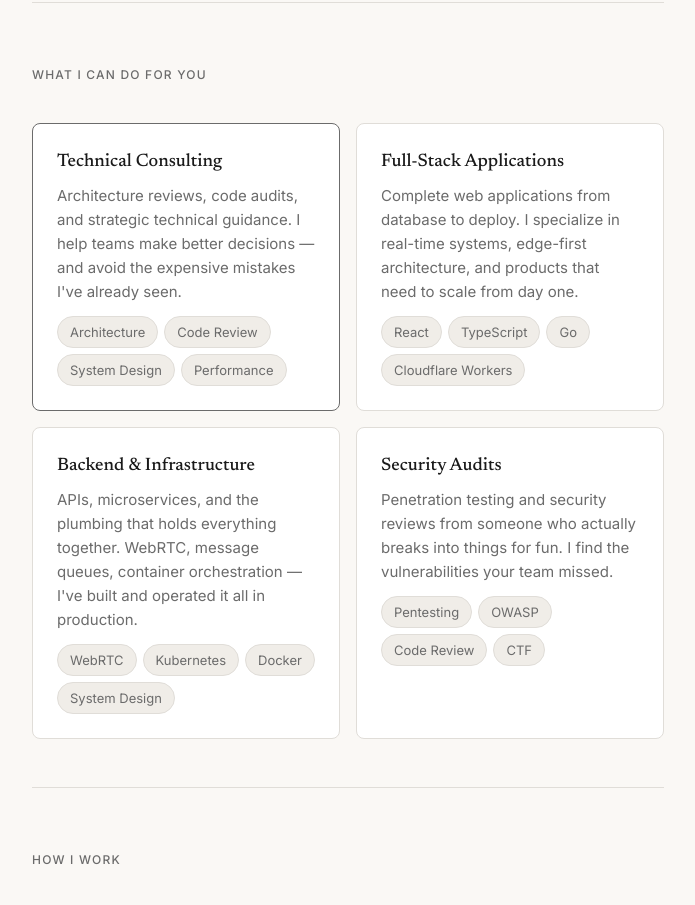
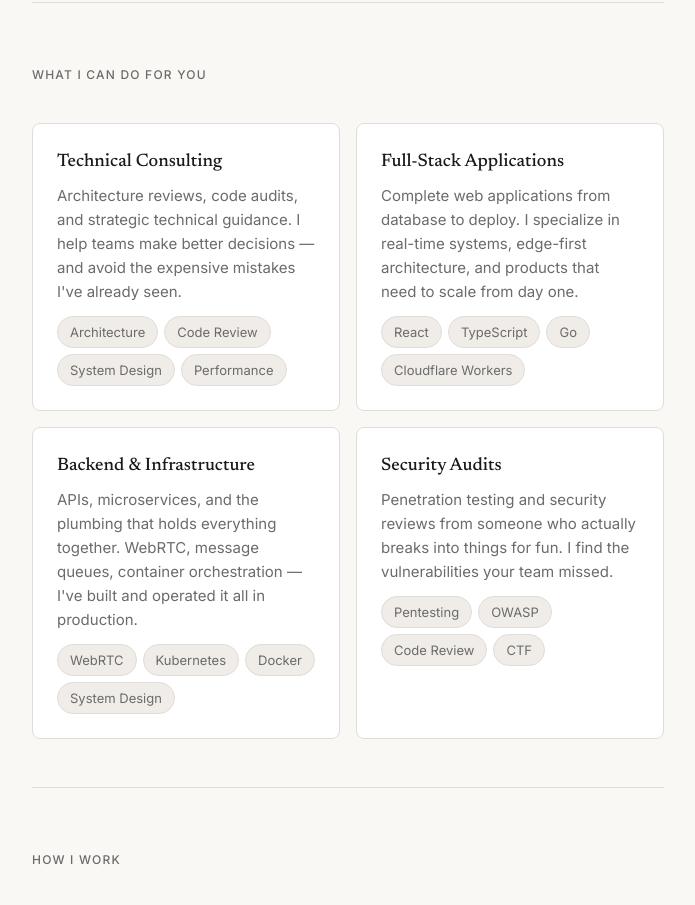
Before and after one commit to roerohan/yet-another-portfolio, an Astro site: page /freelance in a window 1280 px wide. Shown: the part 1200-2105 px from the top of the page, without its empty margins (292-987 px from the left). Built offline with nearby package versions, Linux system fonts and the light colour scheme; Astro itself is replaced by a stand-in of ours.

Commit message:
fix: normalize service card borders to match index page cards

```diff
--- a/src/pages/freelance.astro
+++ b/src/pages/freelance.astro
@@ -8,7 +8,6 @@ const services = [
     title: 'Technical Consulting',
     description: 'Architecture reviews, code audits, and strategic technical guidance. I help teams make better decisions — and avoid the expensive mistakes I\'ve already seen.',
     tags: ['Architecture', 'Code Review', 'System Design', 'Performance'],
-    highlight: true,
   },
   {
     title: 'Full-Stack Applications',
@@ -84,10 +83,7 @@ const services = [
     <h2 class="font-sans text-xs uppercase tracking-[0.1em] text-muted mb-10 font-medium">What I Can Do For You</h2>
     <div class="grid grid-cols-1 sm:grid-cols-2 gap-4">
       {services.map((service) => (
-        <div class:list={[
-          'bg-card-bg border rounded-lg p-6 transition-[border-color] duration-200 ease-in-out hover:border-muted-hover',
-          service.highlight ? 'border-muted' : 'border-card-border'
-        ]}>
+        <div class="bg-card-bg border border-card-border rounded-lg p-6 transition-[border-color] duration-200 ease-in-out hover:border-muted-hover">
           <h3 class="text-lg mb-2">{service.title}</h3>
           <p class="text-[0.9375rem] text-muted leading-[1.6]">{service.description}</p>
           <div class="flex flex-wrap gap-1.5 mt-3">
```
